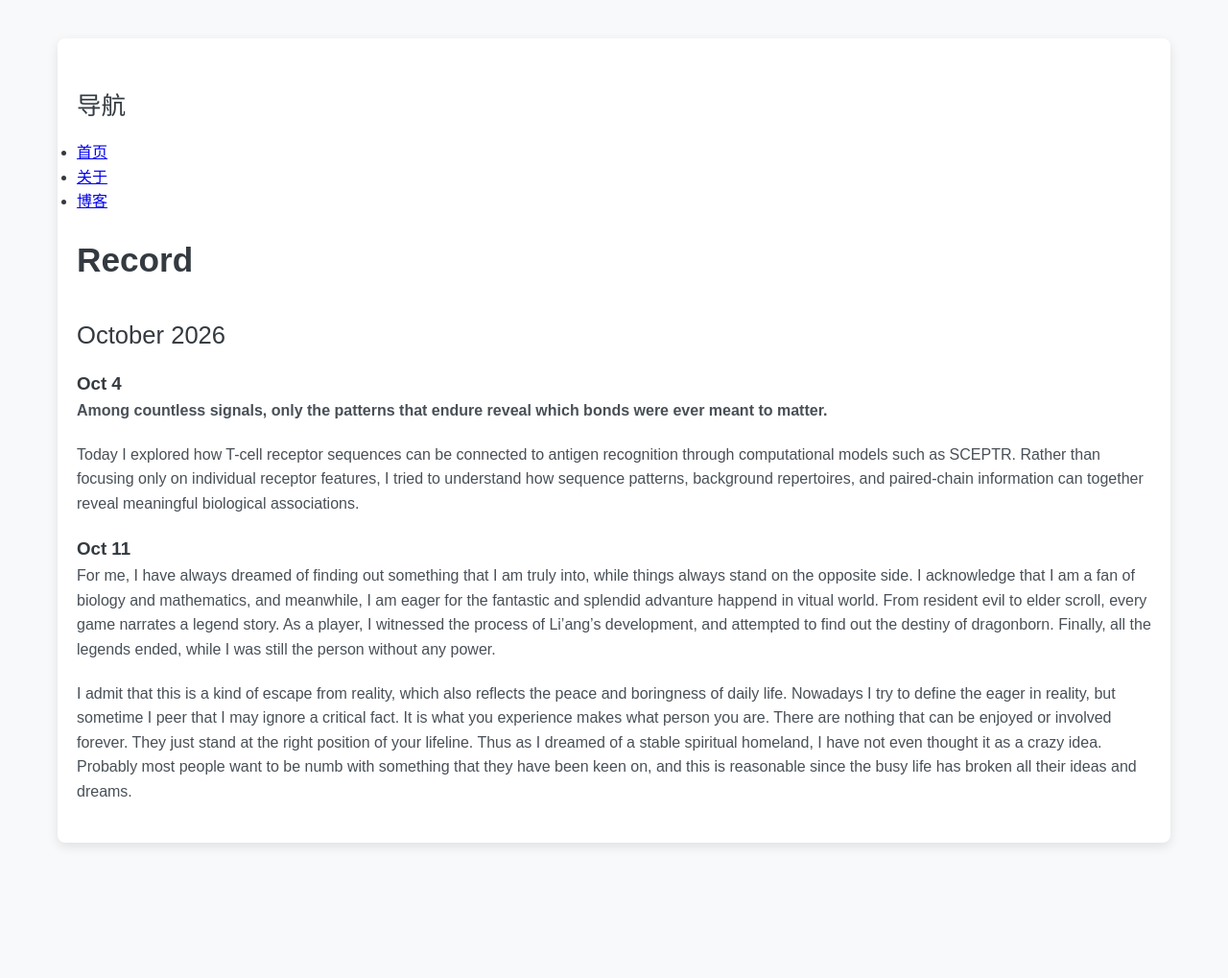
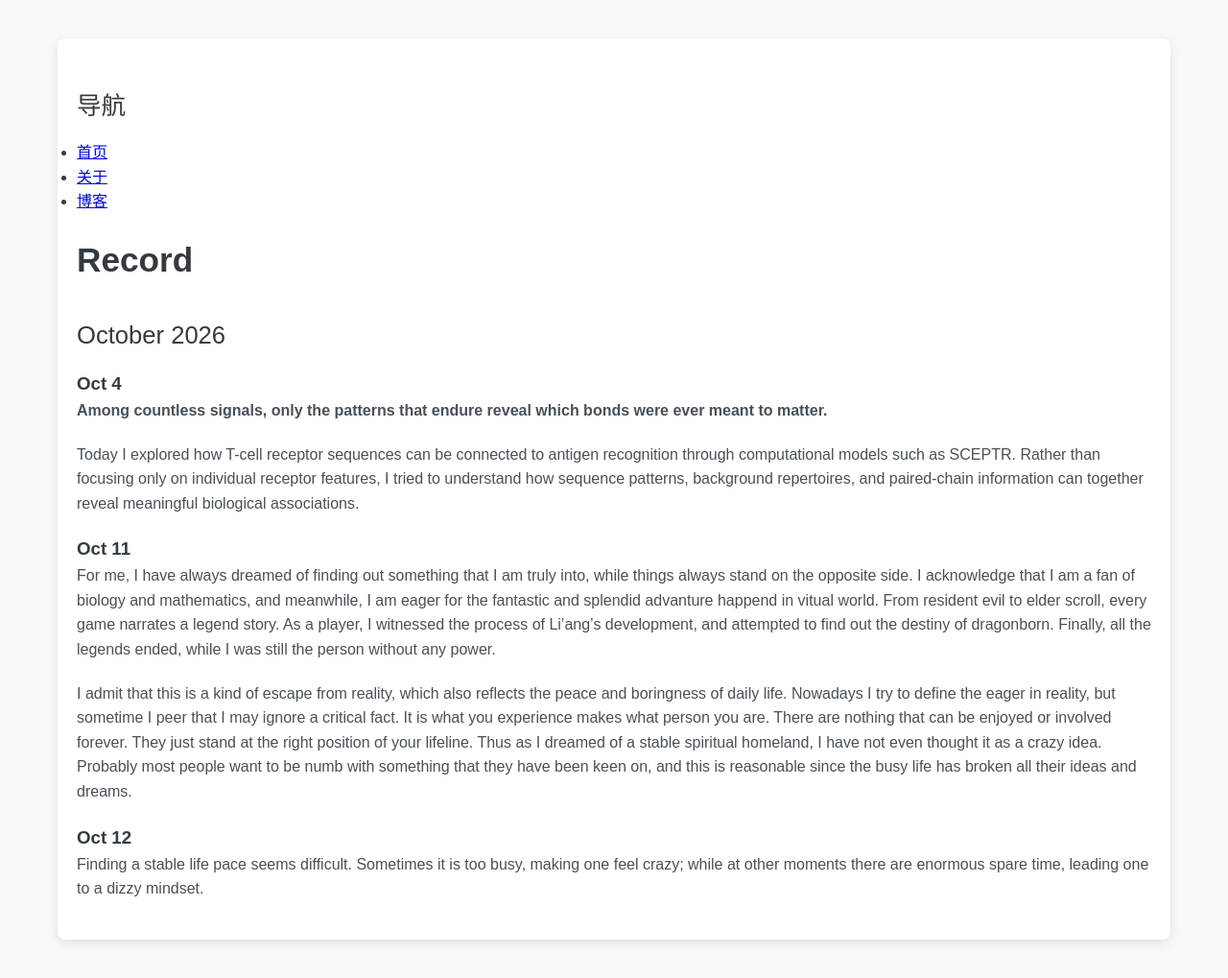
Before and after one commit to ElectrophoresisZ/ElectrophoresisZ.github.io, a Jekyll site: the page built from my-learning-journey/2026.md, in a window 1280 px wide. Shown: the whole page at 96% size. Built offline with Jekyll 4.4.1, drawn with Linux system fonts in a browser that asks for light colours; our own code applies the rules of GitHub Pages for plain Markdown files; before the commit the page ends 940 px from its top, so only the background shows below that.

Commit message:
Update 2026.md

```diff
--- a/my-learning-journey/2026.md
+++ b/my-learning-journey/2026.md
@@ -11,3 +11,6 @@ Today I explored how T-cell receptor sequences can be connected to antigen recog
 For me, I have always dreamed of finding out something that I am truly into, while things always stand on the opposite side. I acknowledge that I am a fan of biology and mathematics, and meanwhile, I am eager for the fantastic and splendid advanture happend in vitual world. From resident evil to elder scroll, every game narrates a legend story. As a player, I witnessed the process of Li'ang's development, and attempted to find out the destiny of dragonborn. Finally, all the legends ended, while I was still the person without any power.
 
 I admit that this is a kind of escape from reality, which also reflects the peace and boringness of daily life. Nowadays I try to define the eager in reality, but sometime I peer that I may ignore a critical fact. It is what you experience makes what person you are. There are nothing that can be enjoyed or involved forever. They just stand at the right position of your lifeline. Thus as I dreamed of a stable spiritual homeland, I have not even thought it as a crazy idea. Probably most people want to be numb with something that they have been keen on, and this is reasonable since the busy life has broken all their ideas and dreams.
+
+### Oct 12
+Finding a stable life pace seems difficult. Sometimes it is too busy, making one feel crazy; while at other moments there are enormous spare time, leading one to a dizzy mindset.
```
